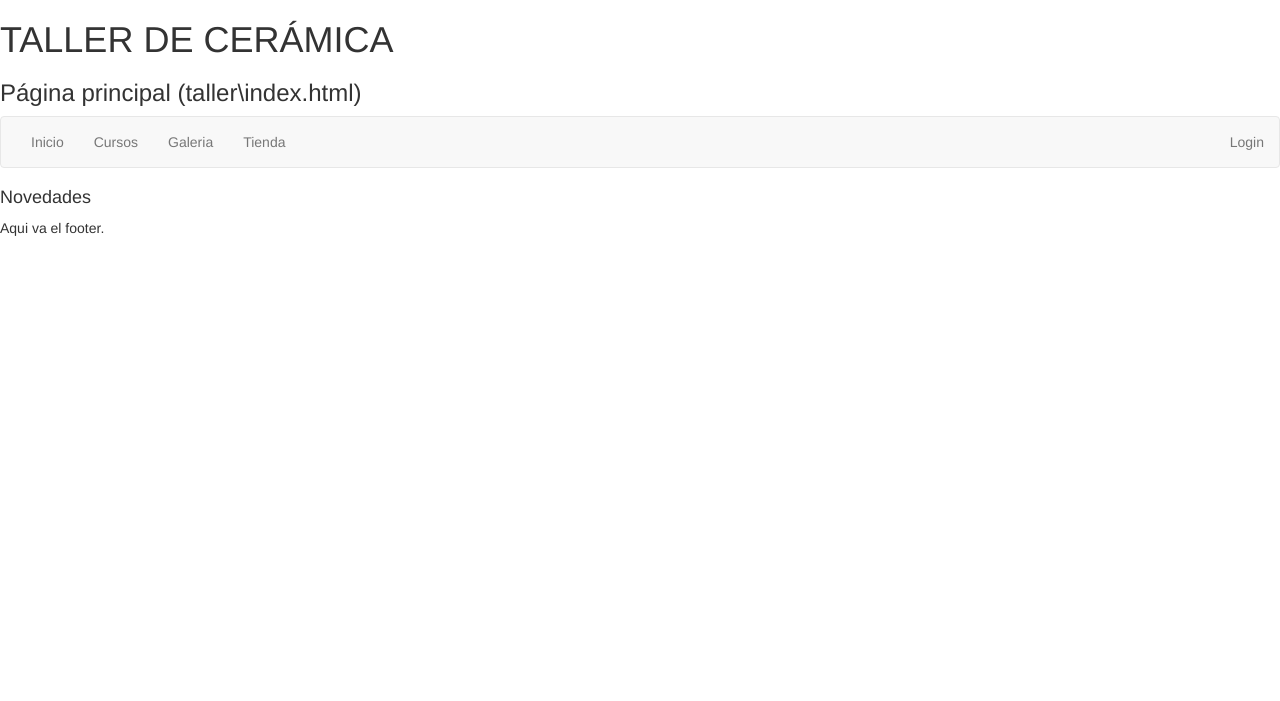
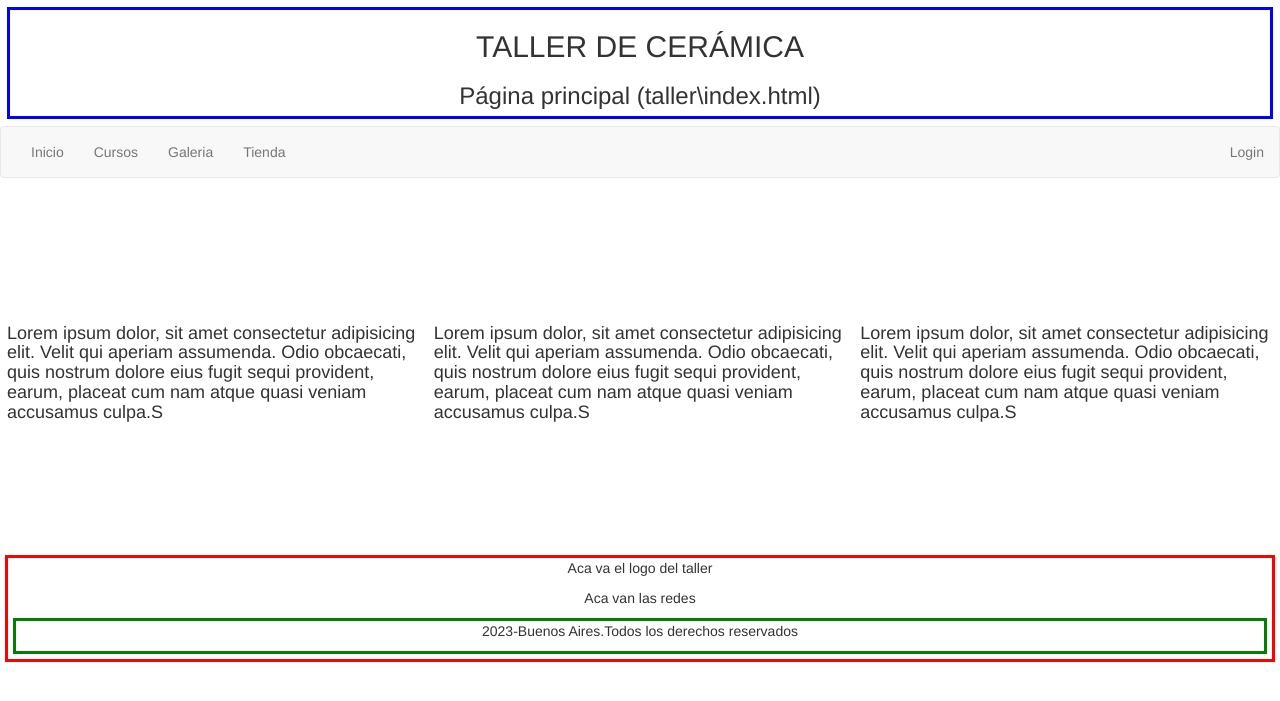
Before and after one commit to SSDD2022/TP3, a Django app: page / in a window 1280 px wide. Shown: the top 701 px of the page. Run offline with Django 4.2, Linux system fonts and the light colour scheme; some libraries are stand-ins or nearby versions.

Commit message:
"cambios index-footer"

```diff
--- a/taller/static/taller/css/base.css
+++ b/taller/static/taller/css/base.css
@@ -1,3 +1,16 @@
-body {
-background-color: darkgoldenrod;
+
+
+
+
+/* Inicio footer */
+
+footer {
+    border:3px red solid;
+    text-align: center ;
+    margin: 0.5rem;
 }
+article {
+    border:3px green solid;
+    height: auto;
+    margin: 0.5rem;
+}
--- /dev/null
+++ b/taller/static/taller/css/index.css
@@ -0,0 +1,21 @@
+header{
+    border: 3px blue solid;
+    height: 8em;
+    text-align: center;
+    margin: 0.5em;
+
+}
+
+
+.contenido-main{
+   /* background-image:url('../img/taller.jpg');*/
+    height: 25em;
+    width: 100%;
+    border:3px red ;
+    margin: 0.5em;
+    display: flex;
+    justify-content: center;
+    align-items: center;
+
+
+}
--- a/taller/templates/taller/base.html
+++ b/taller/templates/taller/base.html
@@ -11,6 +11,7 @@
         <script src="https://ajax.googleapis.com/ajax/libs/jquery/3.2.1/jquery.min.js"></script>
         <script src="https://maxcdn.bootstrapcdn.com/bootstrap/3.3.7/js/bootstrap.min.js"></script>
         <link rel="icon" type="image/vnd.microsoft.icon" href="{% static 'taller/img/favicon.ico' %}" sizes="16x16 32x32">
+        {% block extra_css %} {% endblock %}
     </head>
     <body>
         <header>
@@ -23,7 +24,18 @@
             {% block content %} {% endblock %}
         </main>
         <footer>
-            <p>Aqui va el footer.</p>
+            <section id="info-footer">
+                <div class="contenido-foot"> </div>
+                    <div class="logo-foot">
+                        <p>Aca va el logo del taller</p>
+                    </div>
+                    <div class="redes-foot">
+                        <p>Aca van las redes</p>
+                </div>
+            </section>
+            <article id="legales-foot">
+                <p>2023-Buenos Aires.Todos los derechos reservados</p>
+            </article>
         </footer>
     </body>
 </html>
--- a/taller/templates/taller/index.html
+++ b/taller/templates/taller/index.html
@@ -1,17 +1,28 @@
 {% extends 'taller/base.html' %}
+{% load static %}
+
+{% block extra_css %}
+    <link rel="stylesheet" href="{% static 'taller/css/index.css' %}">
+{% endblock %}
 
 {% block title %}Taller{% endblock %}
 <body>
     <h2>Taller de Cerámica</h2>
-    <h3>Página principal  ({{pagina}})</h3>
-    {% block header %}
-        <h1>TALLER DE CERÁMICA</h1>
-        <h3>Página principal  ({{pagina}})</h3>
+     {% block header %}
+
+        <div class="header">
+                <h2>TALLER DE CERÁMICA</h2>
+                <h3>Página principal  ({{pagina}})</h3>
+        </div>
+
     {% endblock %}
 
     {% block content %}
-        <section>
-            <h4>Novedades</h4>
+        <section class="contenido-main">
+            <h4>Lorem ipsum dolor, sit amet consectetur adipisicing elit. Velit qui aperiam assumenda. Odio obcaecati, quis nostrum dolore eius fugit sequi provident, earum, placeat cum nam atque quasi veniam accusamus culpa.S</h4>
+            <h4>Lorem ipsum dolor, sit amet consectetur adipisicing elit. Velit qui aperiam assumenda. Odio obcaecati, quis nostrum dolore eius fugit sequi provident, earum, placeat cum nam atque quasi veniam accusamus culpa.S</h4>
+            <h4>Lorem ipsum dolor, sit amet consectetur adipisicing elit. Velit qui aperiam assumenda. Odio obcaecati, quis nostrum dolore eius fugit sequi provident, earum, placeat cum nam atque quasi veniam accusamus culpa.S</h4>
+
         </section>
     {% endblock %}
 </body>
```
Also changed, not shown: taller/static/taller/img/taller.jpg (added).
